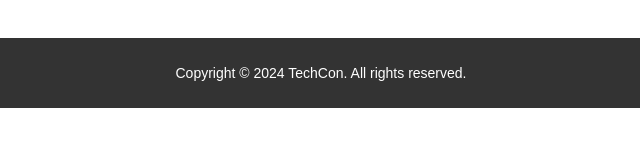
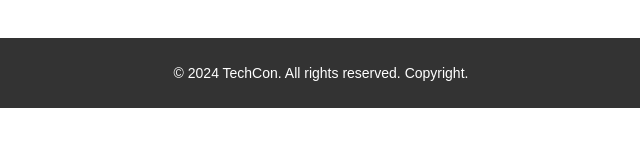
Before and after one commit to ilemonaphilip/TechCon_HTML, a plain HTML site: page techcon_website/schedule.html in a window 1280 px wide. Shown: the part 655-797 px from the top of the page, 319-959 px from the left. Drawn offline with Linux system fonts and the light colour scheme.

Commit message:
Update schedule.html

```diff
--- a/techcon_website/schedule.html
+++ b/techcon_website/schedule.html
@@ -116,7 +116,7 @@
         </section>
     </main>
     <footer>
-        <p>Copyright &copy; 2024 TechCon. All rights reserved.</p>
+        <p>&copy; 2024 TechCon. All rights reserved. Copyright.</p>
     </footer>
 </body>
 </html>
```
